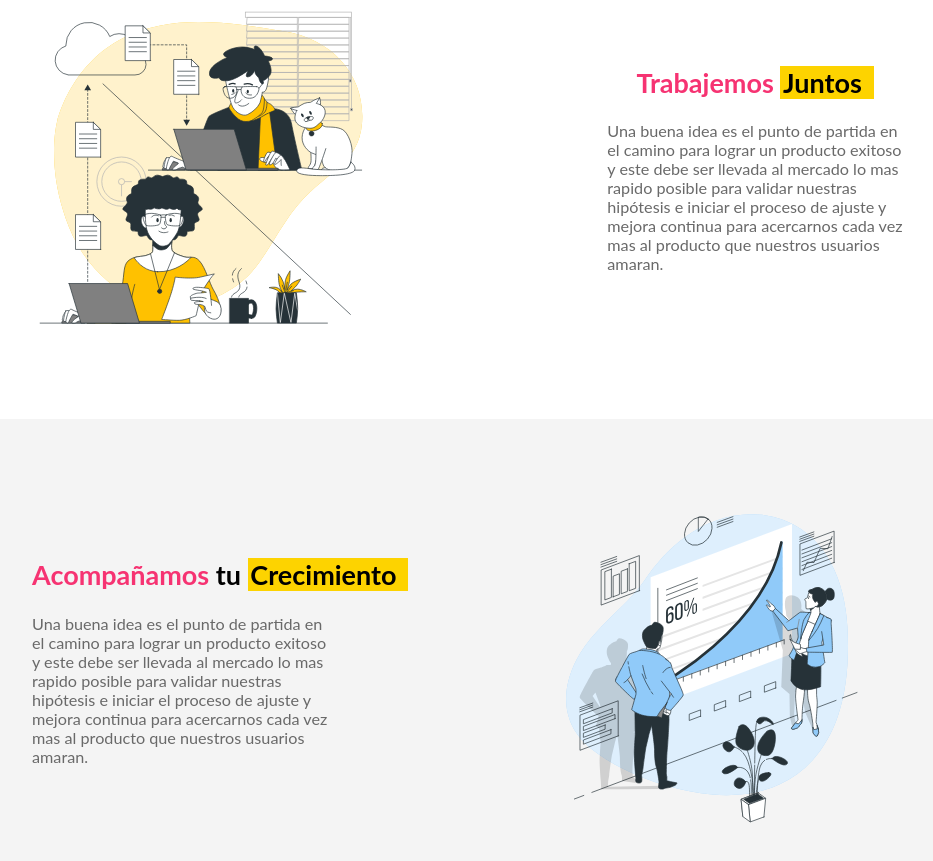
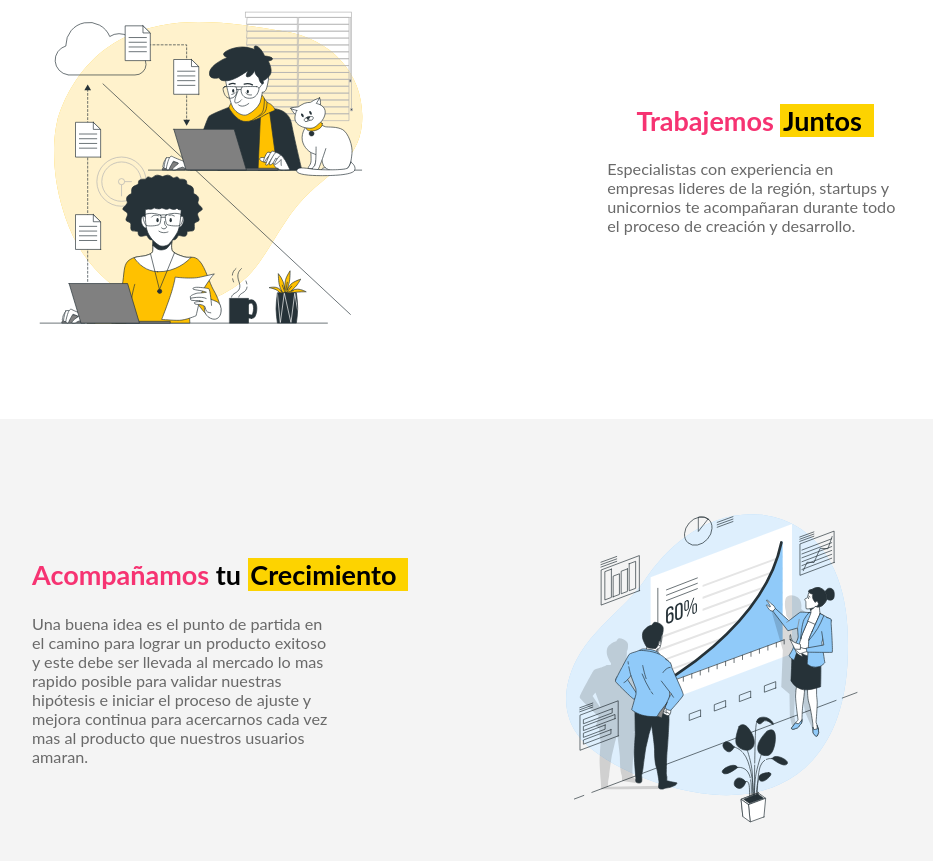
Before and after one commit to Groway-Studio/groway_landing, a React (Vite) app: page / in a window 1280 px wide. Shown: the part 1060-1921 px from the top of the page, without its empty margins (141-1074 px from the left). Built offline with nearby package versions, Linux system fonts and the light colour scheme.

Commit message:
Update Main.jsx

```diff
--- a/src/components/Main/Main.jsx
+++ b/src/components/Main/Main.jsx
@@ -36,10 +36,7 @@ class Main extends React.Component {
             </div>
             <div className="col-1-of-2 trabajemos_juntos__text">
               <h1 className="trabajemos_juntos__text--title"><span className="u-text--rose">Trabajemos</span> <span className="u-text--yellow">Juntos</span></h1>
-              <p className="trabajemos_juntos__text--subtitle">Una buena idea es el punto de partida en el camino para lograr un producto exitoso y este
-                debe ser llevada al mercado lo mas rapido posible para validar nuestras hipótesis e iniciar
-                el proceso de ajuste y mejora continua para acercarnos cada vez mas al producto que nuestros
-                usuarios amaran.</p>
+              <p className="trabajemos_juntos__text--subtitle">Especialistas con experiencia en empresas lideres de la región, startups y unicornios te acompañaran durante todo el proceso de creación y desarrollo.</p>
             </div>
           </div>
         </section>
```
